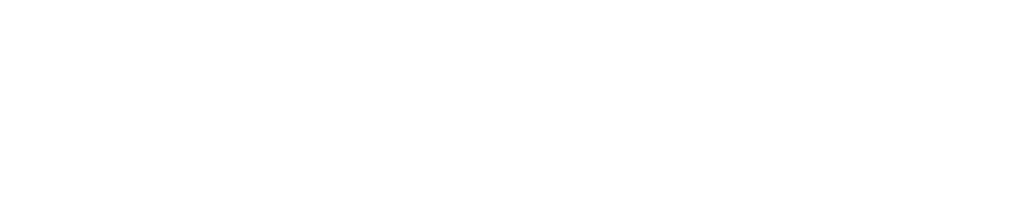
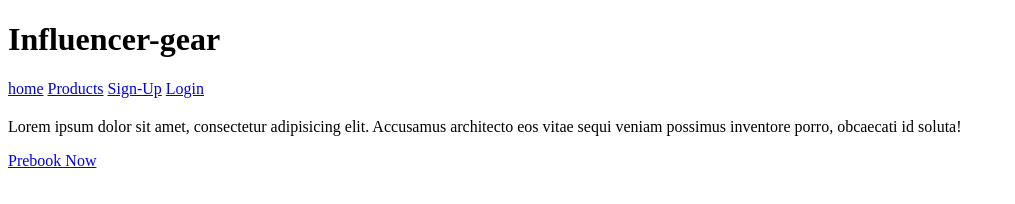
Before and after one commit to pro-dev-ryan/practice-2, a plain HTML site: page index.html in a window 1280 px wide. Shown: the whole page, without its empty margins (0-1015 px from the left). Drawn offline with Linux system fonts and the light colour scheme.

Commit message:
Header html added

```diff
--- a/index.html
+++ b/index.html
@@ -7,7 +7,25 @@
     , initial-scale=1.0">
     <title>High-Gear</title>
 </head>
+
 <body>
-
+  <header>
+    <div Class="Logo">
+      <h1>Influencer-gear</h1>
+    </div>
+    <nav>
+      <a href="#">home</a>
+      <a href="#">Products</a>
+      <a href="#">Sign-Up</a>
+      <a href="#">Login</a>
+    </nav>
+  </header>
+  <div class="hero">
+    <h2 class="Title big"></h2>
+    <p class="subtitle">
+      Lorem ipsum dolor sit amet, consectetur adipisicing elit. Accusamus architecto eos vitae sequi veniam possimus inventore porro, obcaecati id soluta!
+    </p>
+    <a class="btn" href="#">Prebook Now</a>
+  </div>
 </body>
 </html>
```
